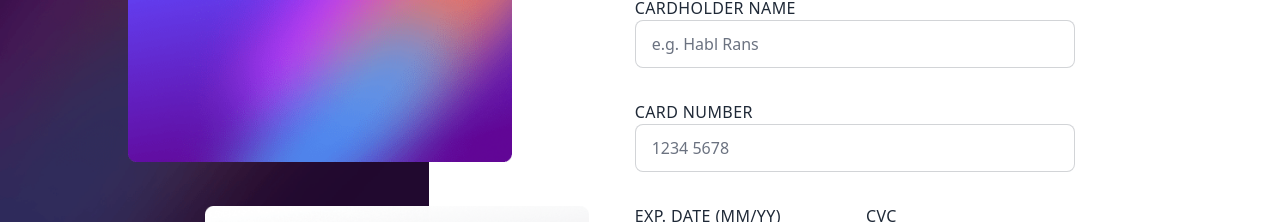
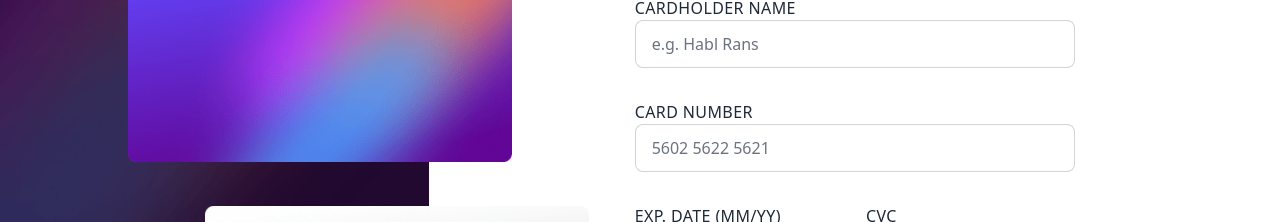
Before and after one commit to DaMuehlthaler/frontend-group-project, a SvelteKit app: page / in a window 1280 px wide. Shown: the part 224-446 px from the top of the page. Built offline with nearby package versions, Linux system fonts and the light colour scheme.

Commit message:
plz
ober du schlawina

```diff
--- a/src/routes/+page.svelte
+++ b/src/routes/+page.svelte
@@ -30,7 +30,7 @@
 					maxlength="10"
 					id="card"
 					required
-					placeholder="1234 5678"
+					placeholder="5602 5622 5621"
 					class="input input-bordered w-full mb-8 bg-white"
 				/>
 				<div class="w-full flex gap-[85px]">
```
